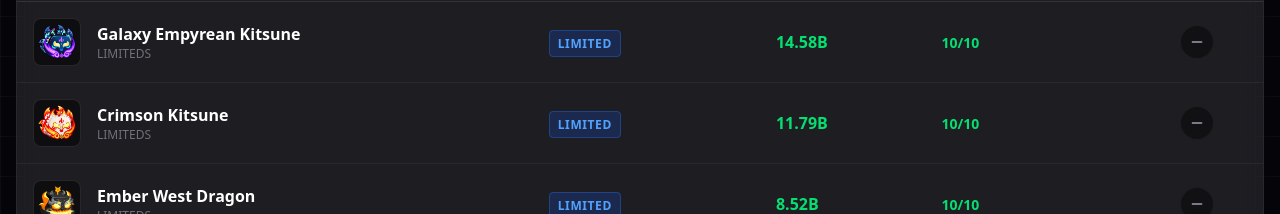
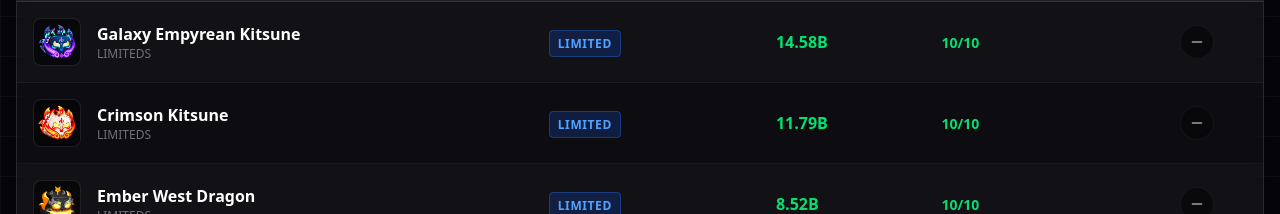
Before and after one commit to ashishjacob786/bloxfruitvaluable, a Next.js app: page /values-list in a window 1280 px wide. Shown: the part 504-718 px from the top of the page. Built offline with nearby package versions, Linux system fonts and the light colour scheme; no server answers.

Commit message:
Fix dark mode hover styles on Values List page

```diff
--- a/src/app/values-list/page.tsx
+++ b/src/app/values-list/page.tsx
@@ -56,7 +56,7 @@ export default function ValuesListPage() {
             className={`px-8 py-2.5 rounded-full text-sm font-black transition-all ${
               variant === "REGULAR"
                 ? "bg-gradient-to-r from-blue-600 to-indigo-600 text-gray-900 dark:text-white shadow-[0_0_15px_rgba(37,99,235,0.4)]"
-                : "text-gray-600 dark:text-gray-400 hover:text-gray-900 dark:text-white hover:bg-gray-100 dark:bg-white/5"
+                : "text-gray-600 dark:text-gray-400 hover:text-gray-900 dark:text-white hover:bg-gray-100 dark:hover:bg-white/10"
             }`}
           >
             Regular
@@ -69,7 +69,7 @@ export default function ValuesListPage() {
             className={`px-8 py-2.5 rounded-full text-sm font-black transition-all ${
               variant === "PERMANENT"
                 ? "bg-gradient-to-r from-purple-600 to-pink-600 text-gray-900 dark:text-white shadow-[0_0_15px_rgba(147,51,234,0.4)]"
-                : "text-gray-600 dark:text-gray-400 hover:text-gray-900 dark:text-white hover:bg-gray-100 dark:bg-white/5"
+                : "text-gray-600 dark:text-gray-400 hover:text-gray-900 dark:text-white hover:bg-gray-100 dark:hover:bg-white/10"
             }`}
           >
             Permanent
@@ -86,7 +86,7 @@ export default function ValuesListPage() {
               className={`px-4 py-2 rounded-md text-sm font-bold transition ${
                 filter === cat
                   ? 'bg-blue-600 text-gray-900 dark:text-white shadow-[0_0_10px_rgba(37,99,235,0.5)]'
-                  : 'bg-transparent text-muted-foreground hover:text-gray-900 dark:text-white hover:bg-gray-100 dark:bg-white/5'
+                  : 'bg-transparent text-muted-foreground hover:text-gray-900 dark:text-white hover:bg-gray-100 dark:hover:bg-white/10'
               }`}
             >
               {cat === "ALL" ? "All Items" : cat}
@@ -122,7 +122,7 @@ export default function ValuesListPage() {
             </thead>
             <tbody>
               {filteredItems.map((item, idx) => (
-                <tr key={item.id} className={`border-b border-gray-200 dark:border-white/5 hover:bg-gray-100 dark:bg-white/5 transition-colors ${idx % 2 === 0 ? 'bg-transparent' : 'bg-[#000000]/20'}`}>
+                <tr key={item.id} className={`border-b border-gray-200 dark:border-white/5 hover:bg-gray-100 dark:hover:bg-white/10 transition-colors ${idx % 2 === 0 ? 'bg-transparent' : 'bg-[#000000]/20'}`}>
                   <td className="p-4">
                     <Link href={`/item/${item.slug}`} className="flex items-center gap-4 group">
                       <div className="w-12 h-12 rounded-lg bg-white dark:bg-black/50 p-1 flex items-center justify-center border border-gray-200 dark:border-white/10 group-hover:border-blue-500/50 transition">
```
